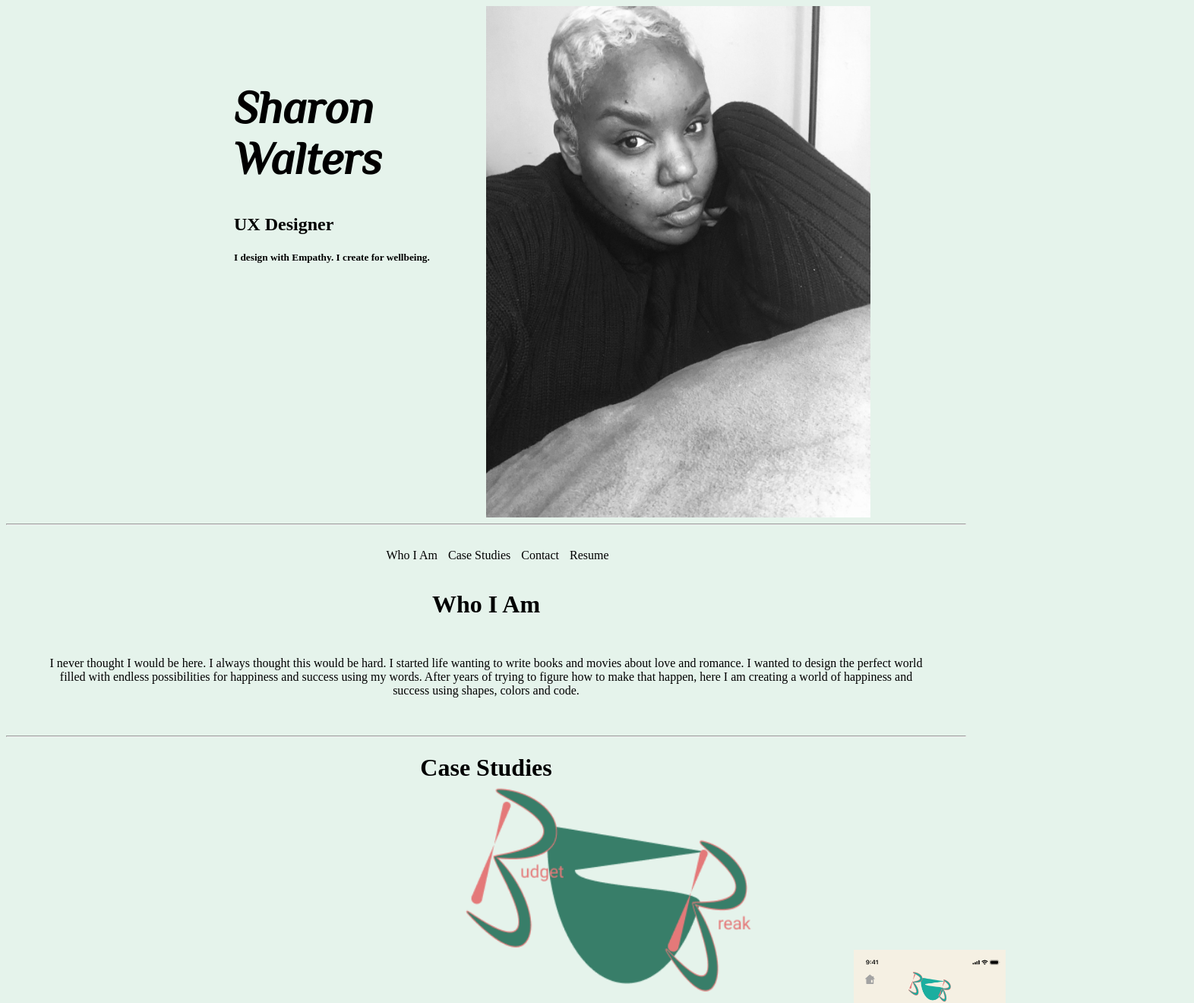
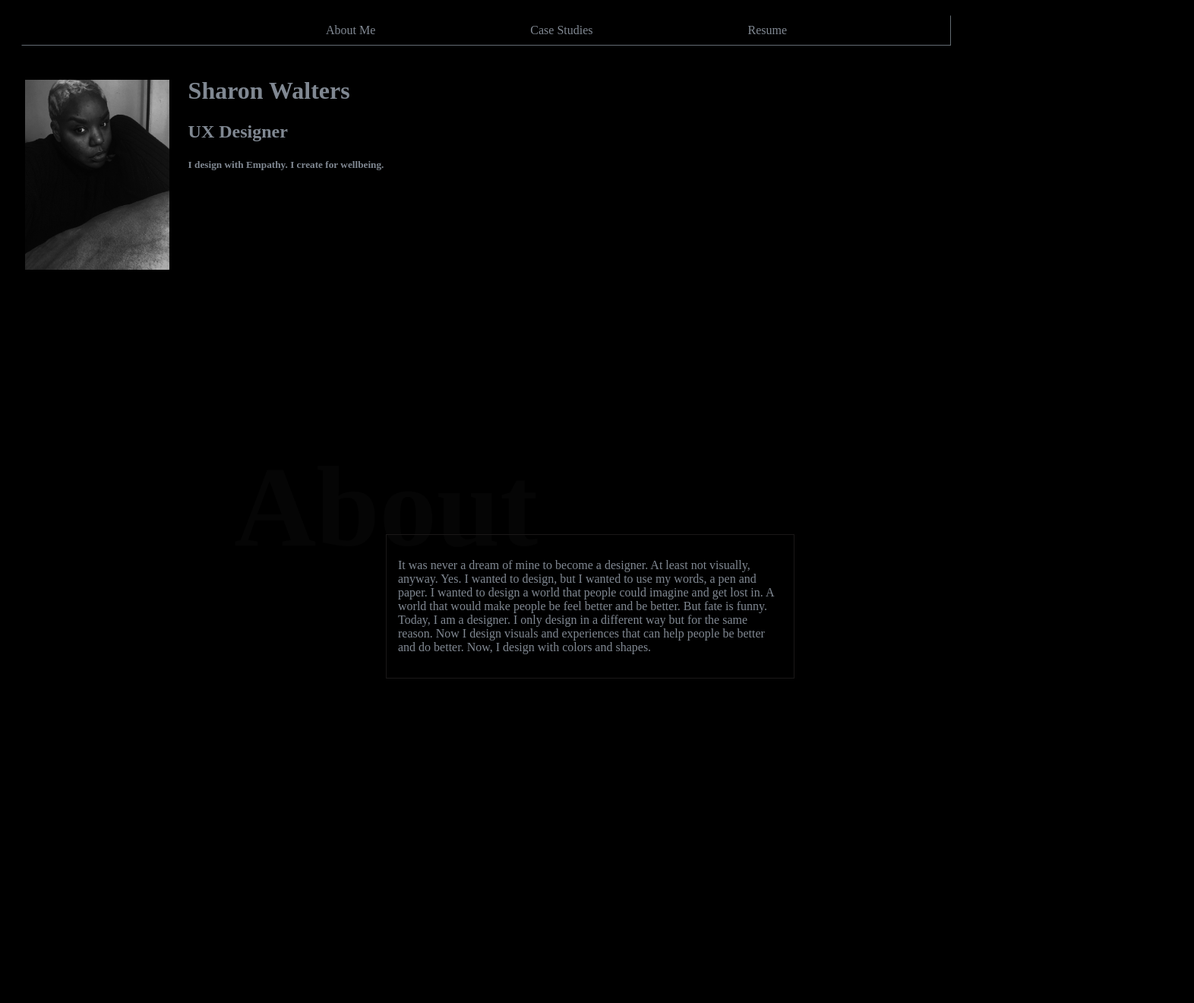
Before and after one commit to Sharonmarie19/portfolio, a plain HTML site: page index.html in a window 1280 px wide. Shown: the top 1320 px of the page at 76% size, 1572 px wide, since content can reach past the window. After the commit the page ends 951 px from the top, so only its background shows below. Drawn offline with Linux system fonts and the light colour scheme.

Commit message:
portfolio night

```diff
--- a/index.html
+++ b/index.html
@@ -12,41 +12,29 @@
 <body>
 
     <div class="header">
-    <header>
-
-            <img src="./images/IMG_3189.jpeg" alt="my photo" class="my_photo">
+<header>
+        <nav class="nav">
+            <ul>
+                <li>About Me</li>
+                <li>Case Studies</li>
+                <li>Resume</li>
+            </ul>
+        </nav>
+        <div class="container">
+            <img src="./images/IMG_3189 1.png" alt="my photo" class="my_photo">
             <div class="title">
             <h1 class="name">Sharon Walters</h1>
 
-       <h2>UX Designer</h2>
-         <h5>I design with Empathy.  I create for wellbeing.</h5>
+            <h2>UX Designer</h2>
+            <h5>I design with Empathy.  I create for wellbeing.</h5>
         </div>
     </div>
-    <div>
-        <hr>
-    <nav class="nav">
-        <ul>
-            <li>Who I Am</li>
-            <li>Case Studies</li>
-            <li>Contact</li>
-            <li>Resume</li>
 
-        </ul>
-    </div>
 </header>
+<h1 class="about">About</h1>
+<div class="about_me">
+    <p>It was never a dream of mine to become a designer.  At least not visually, anyway.  Yes.  I wanted to design, but I wanted to use my words, a pen and paper.  I wanted to design a world that people could imagine and get lost in.  A world that would make people be feel better and be better.  But fate is funny.  Today, I am a designer.  I only design in a different way but for the same reason.  Now I design visuals and experiences that can help people be better and do better.  Now, I design with colors and shapes.</p>
+</div>
 
-<h1 class=label>Who I Am</h1>
-<p class="me">I never thought I would be here.  I always thought this would be hard.  I started life wanting to write books and movies about love and romance.  I wanted to design the perfect world filled with endless possibilities for happiness and success using my words.  After years of trying to figure how to make that happen, here I am creating a world of happiness and success using shapes, colors and code.</p>
-<hr>
-
-<h1 class="label">Case Studies</h1>
-<div class="container">
- <img src="./images/logo.png" alt="logo" class="bb">
- <img src="./images/phone mockup.png" alt="onboard" class="onboard">
- <img src="./images/Home screen.png" alt="home" class="home">
- <img src="./images/Budget Screen.png" alt="budget" class="budget">
- <img src="./images/Extended screen.png" alt="extended" class="extend">
-
-</div>
 </body>
 </html>
--- a/style.css
+++ b/style.css
@@ -1,89 +1,54 @@
-body {
-
-  background-color: rgb(229, 243, 235);
-}
-li {
-  display: inline;
-  margin-right: 10px;
-}
-.header {
-  text-align: left;
-  display: flex;
-flex-direction: row;
-  }
-
- .label{
-   text-align: center;
- }
-  .me{
-    text-align: center;
-    margin: 50px;
-  }
-
-.name{
-    font-family: 'Philosopher', sans-serif;
-    font-size: 60px;
-}
-.nav{
-    text-align: center;
-    margin: 15px;
-
-    display: flex;
-    flex-direction: row;
-    justify-content: center;
+body{
+  background-color:black;
 
 }
-.my_photo{
-  width: 20%;
-  float:right;
-  padding-right: 10%;
-}
-.title{
-  margin-left: 300px;
-  justify-content: center;
-  margin-top: 100px;
-}
-.bb{
-  width: 400px;
-  position: relative;
-  bottom: 400px;
-  left:600px
+.nav ul{
+margin: 20px;
+padding: 10px 100px 10px 300px;
+border-style: inset;
+border-width: 1px;
+border-color: rgb(27, 29, 31);
 
 }
-.onboard{
-  position: relative;
-  right: 200px;
-  width: 200px;
+
+.nav li{
+  display: inline;
+  margin-right: 100px;
+  margin-left: 100px;
+  flex-direction: row;
+
 }
 
-.home{
-  width: 200px;
-  position: relative;
-  right: 100px;
+.header{
+  color: rgb(128, 136, 146);
+
 }
 
-.budget{
-  width: 200px;
+.container{
+  display: flex;
+  justify-content: flex-start;
 }
-.extend{
-  width: 200px;
-  position: relative;
-  left: 100px;
-  top: 200px;
+ img{
+  width: 15%;
+  padding: 25px;
 }
 
-
-
-@media(min-width:550px){
-  .header {
-    text-align: left;
-    display: flex;
-  flex-direction: row;}
-
-  .my_photo{
-    width: 40%;
-    float:right;
-    padding-right: 10%;
-  }
+.about_me{
+  width: 40%;
+  padding: 15px;
+  border-style: solid;
+  border-width: .5px;
+  border-color: rgb(26, 24, 24);
+  position: relative;
+left: 500px;
+bottom: 50px;
+border-
 
 }
+.about{
+  font-size: 150px;
+  color:rgb(5, 5, 5);
+  position: relative;
+  left: 300px;
+  top: 100px;
+}
```
Also changed, not shown: images/IMG_3189 1.png (added).
